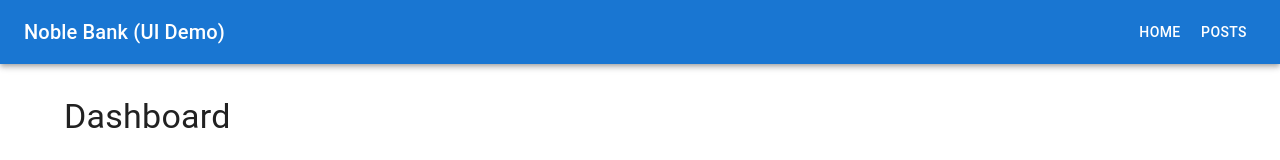
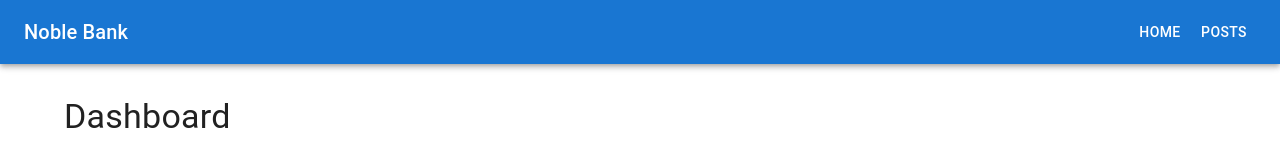
Before and after one commit to kaktus011/noble_bank, a React (Vite) app: page / in a window 1280 px wide. Shown: the top 160 px of the page. Built offline with nearby package versions, Linux system fonts and the light colour scheme; no server answers.

Commit message:
updated name

```diff
--- a/src/App.jsx
+++ b/src/App.jsx
@@ -13,7 +13,7 @@ export default function App() {
       <AppBar position="static">
         <Toolbar>
           <Typography variant="h6" component="div" sx={{ flexGrow: 1 }}>
-            Noble Bank (UI Demo)
+            Noble Bank
           </Typography>
           <Button color="inherit" component={Link} to="/">
             Home
```
Also changed, not shown: 1 other file (tests, documents, lock files or other folders).
